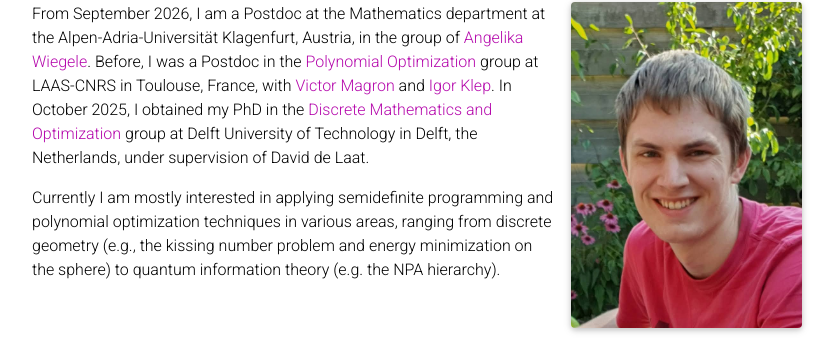
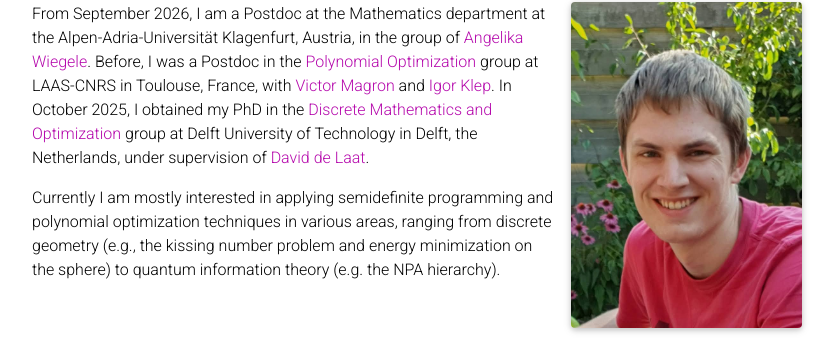
Before and after one commit to nanleij/nanleij.github.io, a Jekyll site: the page built from _pages/about.md, in a window 1280 px wide and 1020 px high, cut to the strip 0-750 px from the top of the window. Shown: the part 167-508 px from the top of the strip, without its empty margins (223-1059 px from the left). Built offline with Jekyll 4.4.1, drawn with Linux system fonts in a browser that asks for light colours; full-size pictures stand in for the smaller copies a plugin makes; comment, search, counter and statistics services are not loaded; a style sheet for code colours, icons or effects is not loaded; part of the change alters nothing that is shown.

```diff
--- a/_config.yml
+++ b/_config.yml
@@ -6,7 +6,7 @@ title: Nando Leijenhorst # the website title (if blank, full name will be used i
 first_name: Nando
 middle_name: M.
 last_name: Leijenhorst
-email:
+email: nando.leijenhorst@aau.at
 description: > # the ">" symbol means to ignore newlines until "footer_text:"
   Personal page
 footer_text: >
--- a/_pages/about.md
+++ b/_pages/about.md
@@ -21,7 +21,7 @@ selected_papers: true # includes a list of papers marked as "selected={true}"
 social: true  # includes social icons at the bottom of the page
 ---
 
-From September 2026, I am a Postdoc at the Mathematics department at the Alpen-Adria-Universität Klagenfurt, Austria, in the group of [Angelika Wiegele](https://me.aau.at/~anwiegel/). Before, I was a Postdoc in the [Polynomial Optimization](https://www.laas.fr/en/teams/pop/) group at LAAS-CNRS in Toulouse, France, with [Victor Magron](https://homepages.laas.fr/vmagron/) and [Igor Klep](https://igorklep.github.io/). In October 2025, I obtained my PhD in the [Discrete Mathematics and Optimization](https://www.tudelft.nl/en/eemcs/the-faculty/departments/applied-mathematics/discrete-mathematics-optimization) group at Delft University of Technology in Delft, the Netherlands, under supervision of David de Laat.
+From September 2026, I am a Postdoc at the Mathematics department at the Alpen-Adria-Universität Klagenfurt, Austria, in the group of [Angelika Wiegele](https://me.aau.at/~anwiegel/). Before, I was a Postdoc in the [Polynomial Optimization](https://www.laas.fr/en/teams/pop/) group at LAAS-CNRS in Toulouse, France, with [Victor Magron](https://homepages.laas.fr/vmagron/) and [Igor Klep](https://igorklep.github.io/). In October 2025, I obtained my PhD in the [Discrete Mathematics and Optimization](https://www.tudelft.nl/en/eemcs/the-faculty/departments/applied-mathematics/discrete-mathematics-optimization) group at Delft University of Technology in Delft, the Netherlands, under supervision of [David de Laat](https://www.daviddelaat.nl/).
 
 Currently I am mostly interested in applying semidefinite programming and polynomial optimization techniques in various areas, ranging from discrete geometry (e.g., the kissing number problem and energy minimization on the sphere) to quantum information theory (e.g. the NPA hierarchy).
 
```
